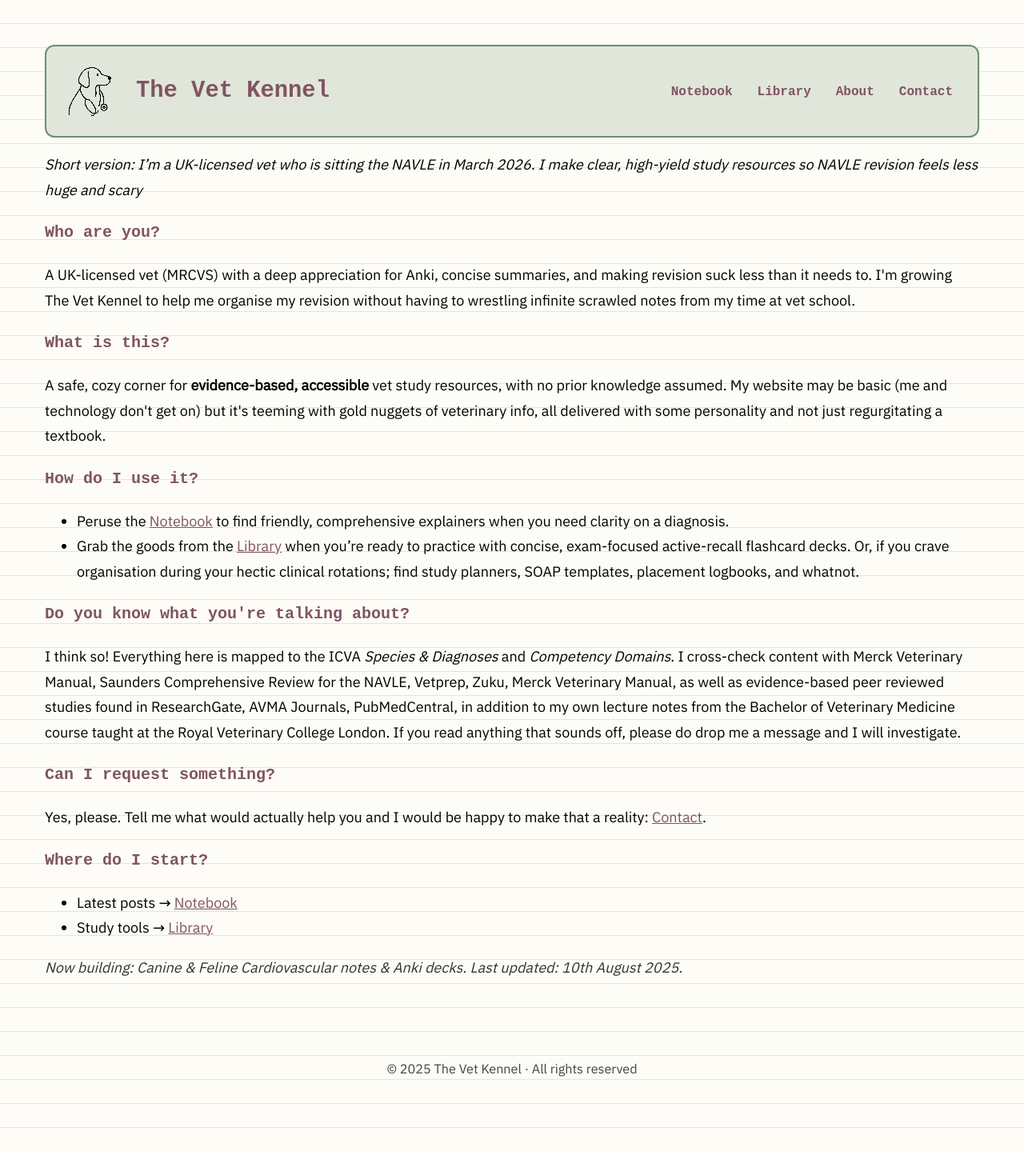
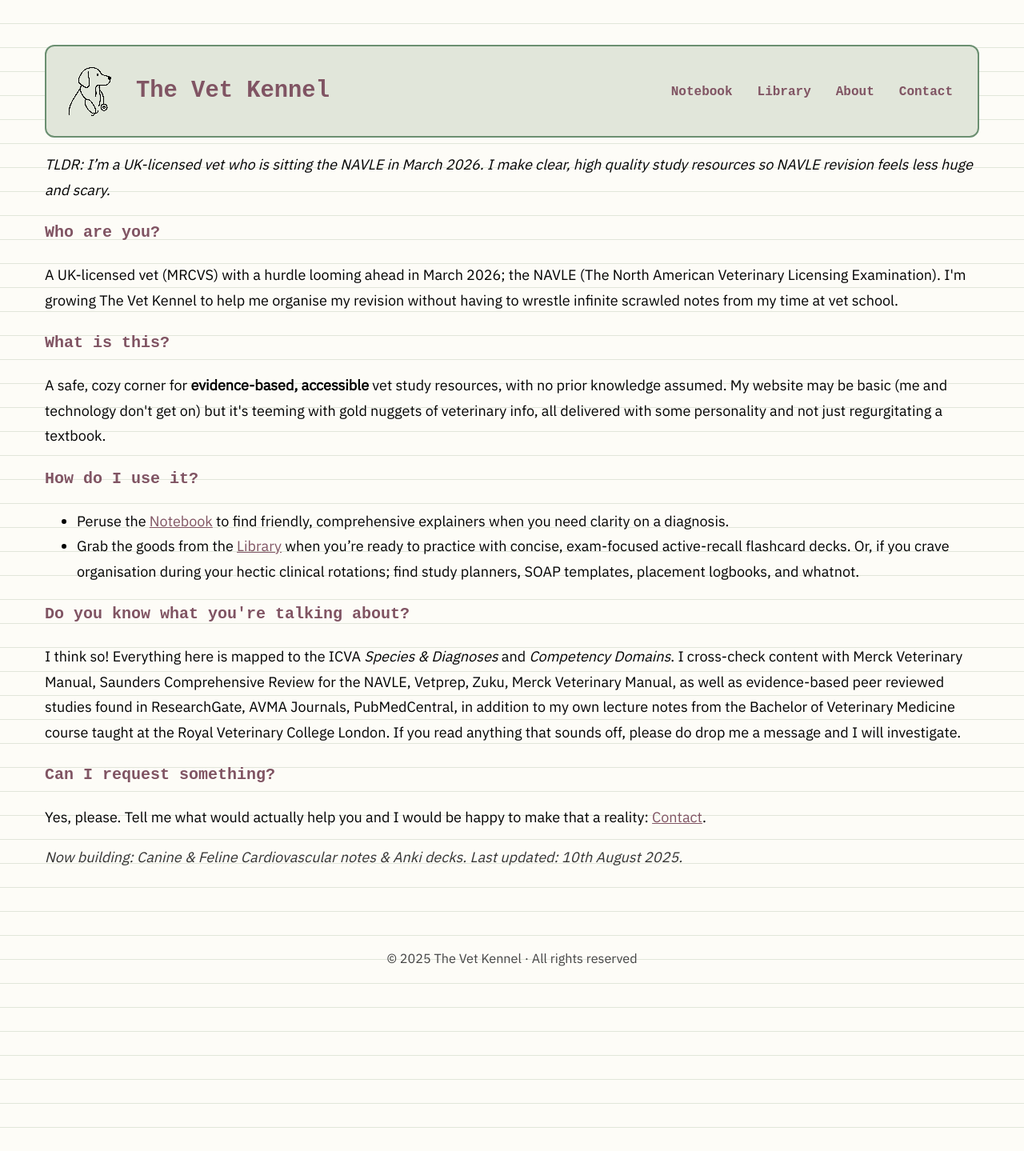
Before and after one commit to TheVetKennel/thevetkennel.github.io, a Jekyll site: the page built from about/index.md, in a window 1280 px wide. Shown: the whole page at 80% size. Built offline with Jekyll 4.4.1, drawn with Linux system fonts in a browser that asks for light colours.

Commit message:
Update index.md

```diff
--- a/about/index.md
+++ b/about/index.md
@@ -5,13 +5,16 @@ title: About
 
 <section class="about">
 
-  <p><em>Short version: I’m a UK-licensed vet who is sitting the NAVLE in March 2026. I make clear, high-yield study resources so NAVLE revision feels less huge and scary</em></p>
+  <p><em>TLDR: I’m a UK-licensed vet who is sitting the NAVLE in March 2026. I make clear, high quality study resources so NAVLE revision feels less huge and scary.</em></p>
+
 
   <h3>Who are you?</h3>
-  <p>A UK-licensed vet (MRCVS) with a deep appreciation for Anki, concise summaries, and making revision suck less than it needs to. I'm growing The Vet Kennel to help me organise my revision without having to wrestling infinite scrawled notes from my time at vet school.</p>
+  <p>A UK-licensed vet (MRCVS) with a hurdle looming ahead in March 2026; the NAVLE (The North American Veterinary Licensing Examination). I'm growing The Vet Kennel to help me organise my revision without having to wrestle infinite scrawled notes from my time at vet school.</p>
+
 
   <h3>What is this?</h3>
   <p>A safe, cozy corner for <strong>evidence-based, accessible</strong> vet study resources, with no prior knowledge assumed. My website may be basic (me and technology don't get on) but it's teeming with gold nuggets of veterinary info, all delivered with some personality and not just regurgitating a textbook.</p>
+
 
   <h3>How do I use it?</h3>
   <ul>
@@ -26,11 +29,6 @@ title: About
   <h3>Can I request something?</h3>
   <p>Yes, please. Tell me what would actually help you and I would be happy to make that a reality: <a href="{{ '/contact/' | relative_url }}">Contact</a>.</p>
 
-  <h3>Where do I start?</h3>
-  <ul>
-    <li>Latest posts → <a href="{{ '/notebook/' | relative_url }}">Notebook</a></li>
-    <li>Study tools → <a href="{{ '/library/' | relative_url }}">Library</a></li>
-  </ul>
 
   <p style="opacity:.8;margin-top:.75rem;"><em>Now building: Canine & Feline Cardiovascular notes & Anki decks. Last updated: 10th August 2025.</em></p>
 </section>
```
